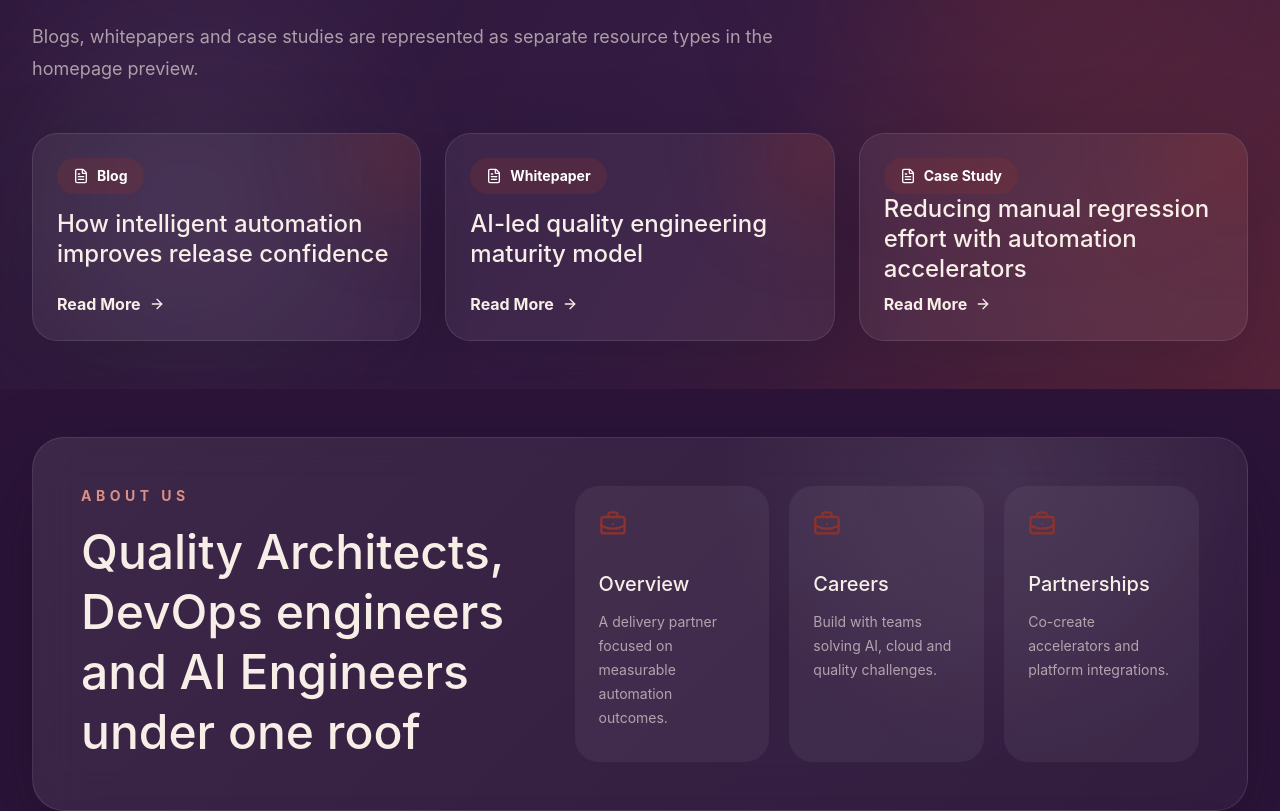
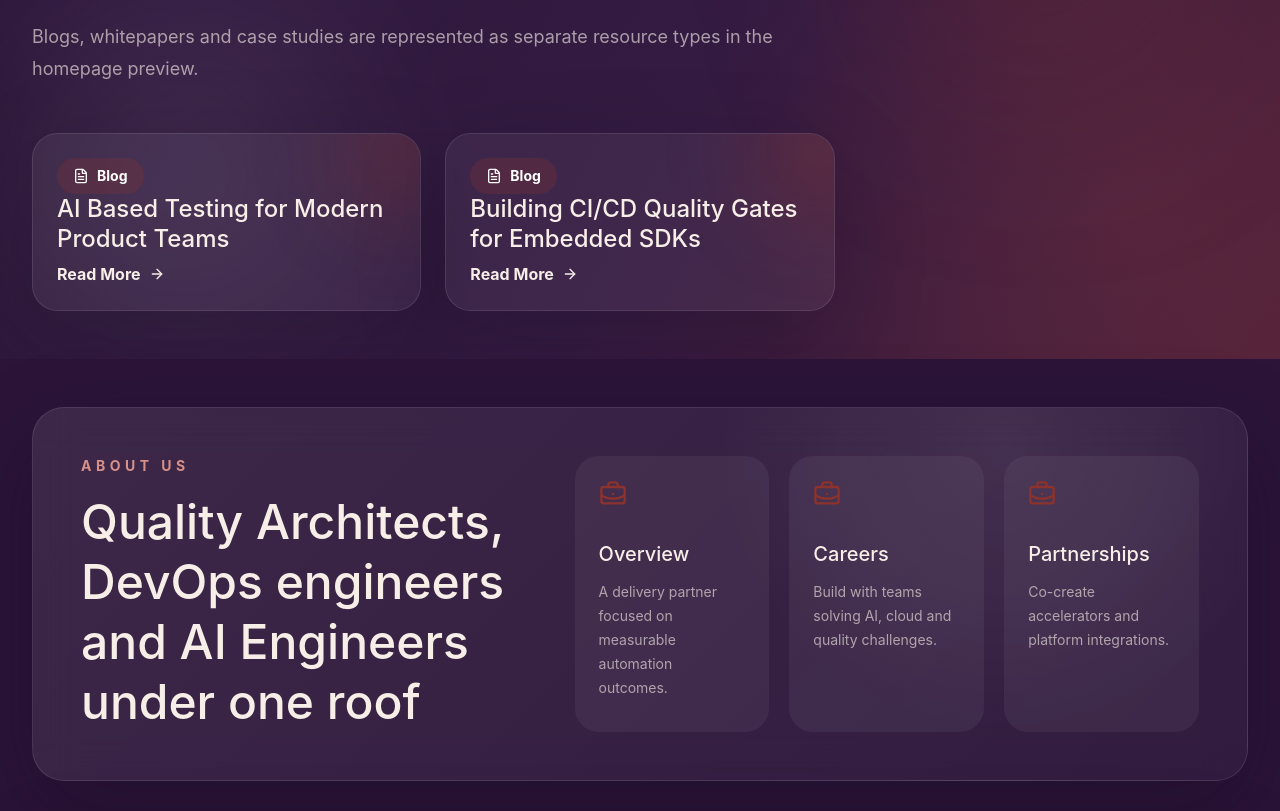
Before and after one commit to rvala-elevro/elevro_site, a Next.js app: page / in a window 1280 px wide. Shown: the part 4360-5171 px from the top of the page. Built offline with nearby package versions, Linux system fonts and the light colour scheme.

Commit message:
replace unlinked resources with blogs

```diff
--- a/app/page.tsx
+++ b/app/page.tsx
@@ -96,18 +96,13 @@ const industries = [
 const resources = [
   {
     type: "Blog",
-    title: "How intelligent automation improves release confidence",
-    href: "/resources/blogs/intelligent-automation-release-confidence",
+    title: "AI Based Testing for Modern Product Teams",
+    href: "/resources/blogs/ai-based-testing-for-modern-product-teams",
   },
   {
-    type: "Whitepaper",
-    title: "AI-led quality engineering maturity model",
-    href: "/resources/whitepapers/ai-quality-engineering-maturity-model",
-  },
-  {
-    type: "Case Study",
-    title: "Reducing manual regression effort with automation accelerators",
-    href: "/resources/case-studies/regression-automation-accelerator",
+    type: "Blog",
+    title: "Building CI/CD Quality Gates for Embedded SDKs",
+    href: "/resources/blogs/building-cicd-quality-gates-for-embedded-sdks",
   },
 ];
 
```
